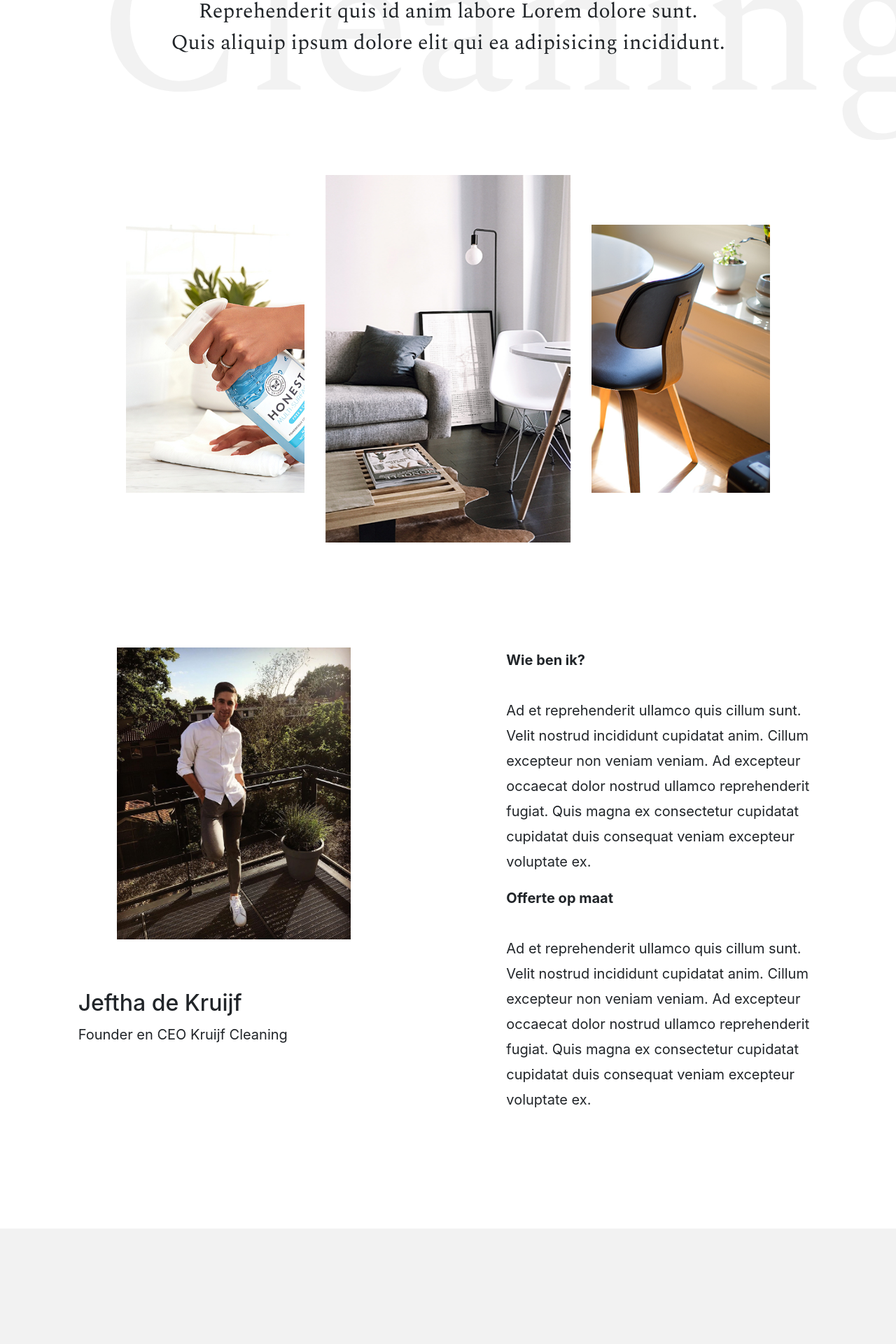
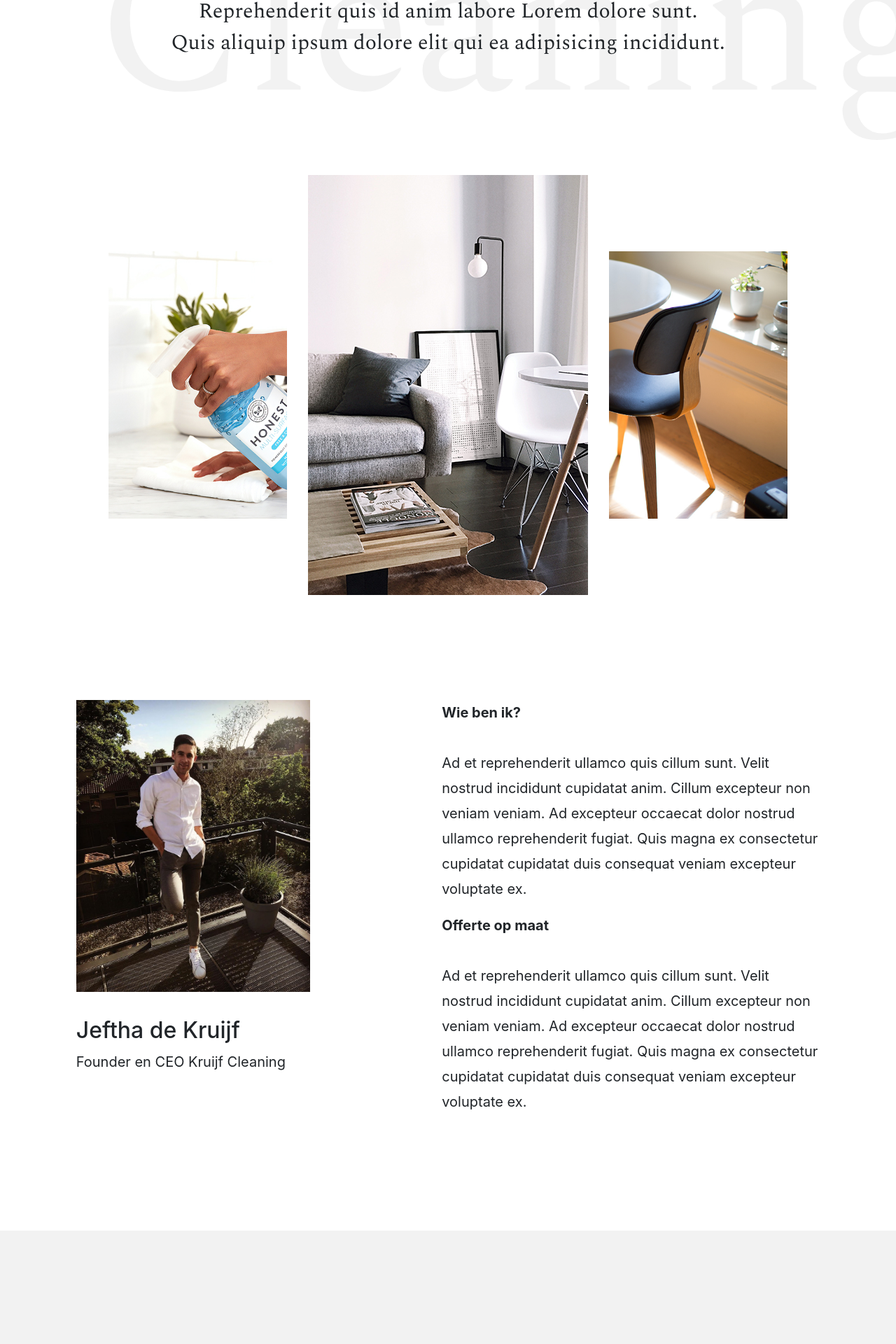
Before and after one commit to lucaslampe/lucaslampe.github.io, a Jekyll site: the page demos/kruijf-cleaning/index.html, which Jekyll copies as it is, in a window 1280 px wide. Shown: the part 2684-4604 px from the top of the page at 70% size. Built offline with Jekyll 4.4.1, drawn with Linux system fonts in a browser that asks for light colours.

Commit message:
Update 14/02

```diff
--- a/demos/kruijf-cleaning/assets/css/main.css
+++ b/demos/kruijf-cleaning/assets/css/main.css
@@ -73,6 +73,10 @@
   margin-top: 180px;
   font-size: 30px;
   font-family: 'Spectral', serif;
+}
+
+.img-carou {
+  width: 100%;
 }
 
 a {
@@ -151,7 +155,7 @@ a:hover {
 
 footer {
   margin-top: 50px;
-  min-height: 200px;
+  min-height: 350px;
   background-color: #414042;
   position: block;
   color: white;
--- a/demos/kruijf-cleaning/index.html
+++ b/demos/kruijf-cleaning/index.html
@@ -16,6 +16,7 @@
 
         <link rel="stylesheet" href="assets/bootstrap/css/bootstrap.min.css">
         <link href="https://unpkg.com/aos@2.3.1/dist/aos.css" rel="stylesheet">
+        <link rel="stylesheet" type="text/css" href="//cdn.jsdelivr.net/npm/slick-carousel@1.8.1/slick/slick.css"/>
         <link rel="manifest" href="manifest.json">
         <link rel="stylesheet" href="assets/css/main.css">
 
@@ -138,18 +139,16 @@
             </div>
 
             <div class="container carou">
-                <div class="row align-items-center">
-                    <div class="col-sm-1"></div>
-                    <div class="col-sm-3">
-                        <img src="assets/img/crs1.jpg" width="100%">
+                <div class="row align-items-center justify-content-md-center">
+                    <div class="col col-lg-3">
+                        <img src="assets/img/crs1.jpg" class="img-carou">
                     </div>
-                    <div class="col-sm-4">
-                        <img src="assets/img/crs2.jpg" width="100%">
+                    <div class="col-md-auto">
+                        <img src="assets/img/crs2.jpg" class="img-carou">
                     </div>
-                    <div class="col-sm-3">
-                        <img src="assets/img/crs3.jpg" width="100%">
+                    <div class="col col-lg-3">
+                        <img src="assets/img/crs3.jpg" class="img-carou">
                     </div>
-                    <div class="col-sm-1"></div>
                 </div>
             </div>
 
@@ -158,12 +157,11 @@
             <div class="container">
                 <div class="row block h-100 justify-content-around">
                     <div class="col-9 col-lg-5 col-md-10"> <!-- data-aos="fade-right" data-aos-duration="1000" -->
-                        <img src="assets/img/jef.jpg" class="mx-auto d-block" width="75%">
+                        <img src="assets/img/jef.jpg" width="75%">
                         <br><br><h2>Jeftha de Kruijf</h2>
                         <p>Founder en CEO Kruijf Cleaning</p>
                     </div>
-                    <div class="col-lg-auto"></div>
-                    <div class="col-9 col-lg-5 col-md-10">
+                    <div class="col-9 col-lg-6 col-md-10">
                         <p><b>Wie ben ik?</b><br><br>
                         Ad et reprehenderit ullamco quis cillum sunt. Velit nostrud incididunt cupidatat anim. Cillum excepteur non veniam veniam. Ad excepteur occaecat dolor nostrud ullamco reprehenderit fugiat. Quis magna ex consectetur cupidatat cupidatat duis consequat veniam excepteur voluptate ex.
                         <p><b>Offerte op maat</b><br><br>
@@ -174,33 +172,39 @@
 
             <div class="testimonial">
                 <div class="row block h-100 justify-content-around">
+
                 </div>
             </div>
 
             <div class="container">
                 <div class="row block-last justify-content-around">
-                    <div class="col-9 col-lg-5 col-md-10">
+                    <div class="col-9 col-lg-3 col-md-4">
                         <b>Neem contact op</b><br><br>
                         <p>Jeftha de Kruijf<br>
                             kruijfcleaning@outlook.com<br>
                             +31 6 22 99 51 07
                         </p>
                     </div>
-                    <div class="col-lg-auto"></div>
-                    <div class="col-9 col-lg-5 col-md-10">
-                        <img src="assets/img/eco.png" width="25%">
-                        <img src="assets/img/rpz.png" width="25%">
-                        <img src="assets/img/ver.png" width="25%">
+                    <div class="col-md-auto"></div>
+                    <div class="col-4 hilo col-lg-2 col-md text-center">
+                        <img src="assets/img/eco.png" width="60%">
+                    </div>
+                    <div class="col-4 hilo col-lg-2 col-md text-center">
+                        <img src="assets/img/rpz.png" width="60%">
+                    </div>
+                    <div class="col-4 hilo col-lg-2 col-md text-center">
+                        <img src="assets/img/ver.png" width="60%">
                     </div>
                 </div>
             </div>
 
             <footer>
                 <div class="container footer-row">
-                    <div class="row block h-100">
+                    <div class="row block-last h-100 justify-content-around">
                         <div class="col-9 col-lg-5 col-md-10">
                             <br><br>&copy; Kruijf Cleaning 2020 - Alle rechten voorbehouden.
                         </div>
+                        <div class="col-lg-auto"></div>
                         <div class="col-9 col-lg-5 col-md-10">
                             <br><br><u>Facebook</u>
                             Instagram
@@ -211,6 +215,7 @@
             </footer>
         </div>
         <script src="https://code.jquery.com/jquery-3.3.1.slim.min.js" integrity="sha384-q8i/X+965DzO0rT7abK41JStQIAqVgRVzpbzo5smXKp4YfRvH+8abtTE1Pi6jizo" crossorigin="anonymous"></script>
+        <script type="text/javascript" src="//cdn.jsdelivr.net/npm/slick-carousel@1.8.1/slick/slick.min.js"></script>
         <script src="https://cdnjs.cloudflare.com/ajax/libs/popper.js/1.14.3/umd/popper.min.js" integrity="sha384-ZMP7rVo3mIykV+2+9J3UJ46jBk0WLaUAdn689aCwoqbBJiSnjAK/l8WvCWPIPm49" crossorigin="anonymous"></script>
         <script src="https://stackpath.bootstrapcdn.com/bootstrap/4.1.3/js/bootstrap.min.js" integrity="sha384-ChfqqxuZUCnJSK3+MXmPNIyE6ZbWh2IMqE241rYiqJxyMiZ6OW/JmZQ5stwEULTy" crossorigin="anonymous"></script>
 
```
